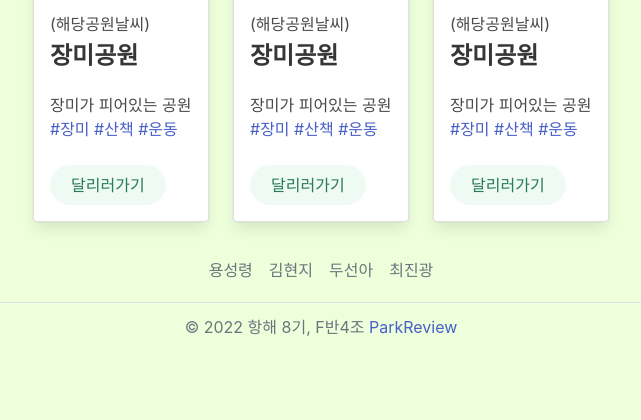
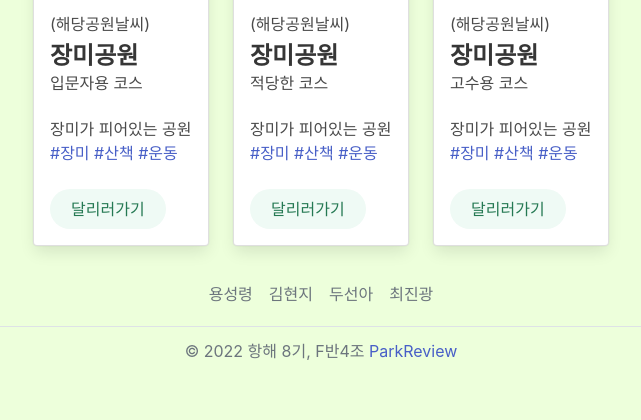
Before and after one commit to ryeong25/ParkReview, a Flask app: page / in a window 1280 px wide. Shown: the part 274-694 px from the top of the page, without its empty margins (319-960 px from the left). Run offline with Flask 2, Linux system fonts and the light colour scheme; some libraries are stand-ins or nearby versions.

Commit message:
메인페이지 수정 및 주석추가

```diff
--- a/templates/header.html
+++ b/templates/header.html
@@ -7,9 +7,10 @@
                     <svg class="bi me-2" width="40" height="32">
                         <use xlink:href="#bootstrap"></use>
                     </svg>
+                    {#로고/배너#}
                     <span class="fs-4">🏃달려라01🏃</span>
                 </a>
-
+                {#로그인/회원가입 버튼#}
                 <ul class="nav nav-pills">
                     {# <li class="nav-item"><a href="/loginpage" class="nav-link active" aria-current="page">LogIn</a></li>
                        <li class="nav-item"><a href="/signuppage" class="nav-link">SignUp</a></li>
--- a/templates/mainpage.html
+++ b/templates/mainpage.html
@@ -14,6 +14,7 @@
           crossorigin="anonymous">
     <!--JQuery 관련 CDN Link    -->
     <script src="https://ajax.googleapis.com/ajax/libs/jquery/3.5.1/jquery.min.js"></script>
+    <script src="https://cdnjs.cloudflare.com/ajax/libs/jquery-cookie/1.4.1/jquery.cookie.js"></script>
 
     <!--  css_style -->
     <link href="https://fonts.googleapis.com/css2?family=Nanum+Pen+Script&display=swap" rel="stylesheet">
@@ -21,17 +22,18 @@
 
     <!-- Bulma CSS 링크 -->
     <link rel="stylesheet" href="https://cdn.jsdelivr.net/npm/bulma@0.9.1/css/bulma.min.css">
+    <!-- Font Awesome CSS -->
+    <link href="//maxcdn.bootstrapcdn.com/font-awesome/4.7.0/css/font-awesome.min.css" rel="stylesheet">
     {#style css 파일 불러오기 (bulma css보다 아래 위치)#}
     <link href="{{ url_for('static', filename='mystyle.css') }}" rel="stylesheet">
 
-    <style>
-
-    </style>
-
 </head>
 <body>
+    {#----------------header----------------#}
     <section id="header"></section>
+    {#----------------main 공간=----------------#}
     <section class="section-main">
+        {# ----------main 카드들-------------#}
         <div class="container">
             <div class="row row-cols-1 row-cols-md-3 g-4">
                 <div class="col">
@@ -44,6 +46,28 @@
                         <div class="card-body">
                             <h5 class="card-title">(해당공원날씨)</h5>
                             <p class="title is-4">장미공원</p>
+                            <p class="subtitle is-6"> 입문자용 코스 </p>
+                            <div class="content">
+                                장미가 피어있는 공원
+                                <a href="#">#장미</a> <a href="#">#산책</a> <a href="#">#운동</a>
+
+                                <br>
+                            </div>
+                            <button href="#" class="button is-success is-light is-rounded ">달리러가기</button>
+                        </div>
+                    </div>
+                </div>
+                <div class="col">
+                    <div class="card h-100">
+                        <div class="card-image">
+                            <figure class="image is-4by3">
+                                <img src="https://img.insight.co.kr/static/2019/04/03/700/4cbsd123234t969i68d5.jpg" alt="Placeholder image">
+                            </figure>
+                        </div>
+                        <div class="card-body">
+                            <h5 class="card-title">(해당공원날씨)</h5>
+                            <p class="title is-4">장미공원</p>
+                            <p class="subtitle is-6"> 적당한 코스 </p>
                             <div class="content">
                                 장미가 피어있는 공원
                                 <a href="#">#장미</a> <a href="#">#산책</a> <a href="#">#운동</a>
@@ -63,25 +87,7 @@
                         <div class="card-body">
                             <h5 class="card-title">(해당공원날씨)</h5>
                             <p class="title is-4">장미공원</p>
-                            <div class="content">
-                                장미가 피어있는 공원
-                                <a href="#">#장미</a> <a href="#">#산책</a> <a href="#">#운동</a>
-                                <br>
-                            </div>
-                            <button href="#" class="button is-success is-light is-rounded ">달리러가기</button>
-                        </div>
-                    </div>
-                </div>
-                <div class="col">
-                    <div class="card h-100">
-                        <div class="card-image">
-                            <figure class="image is-4by3">
-                                <img src="https://img.insight.co.kr/static/2019/04/03/700/4cbsd123234t969i68d5.jpg" alt="Placeholder image">
-                            </figure>
-                        </div>
-                        <div class="card-body">
-                            <h5 class="card-title">(해당공원날씨)</h5>
-                            <p class="title is-4">장미공원</p>
+                            <p class="subtitle is-6"> 고수용 코스  </p>
                             <div class="content">
                                 장미가 피어있는 공원
                                 <a href="#">#장미</a> <a href="#">#산책</a> <a href="#">#운동</a>
@@ -92,8 +98,9 @@
                     </div>
                 </div>
             </div>
-            </div>
+        </div>
     </section>
+    {#----------------footer----------------#}
     <section id="footer"></section>
 
     <!--header/footer 삽입-->
@@ -102,7 +109,6 @@
             $("#header").load("./header");  // 원하는 파일 경로를 삽입하면 된다
             $("#footer").load("./footer");  // 추가 인클루드를 원할 경우 이런식으로 추가
         });
-
     </script>
 
 </body>
```
